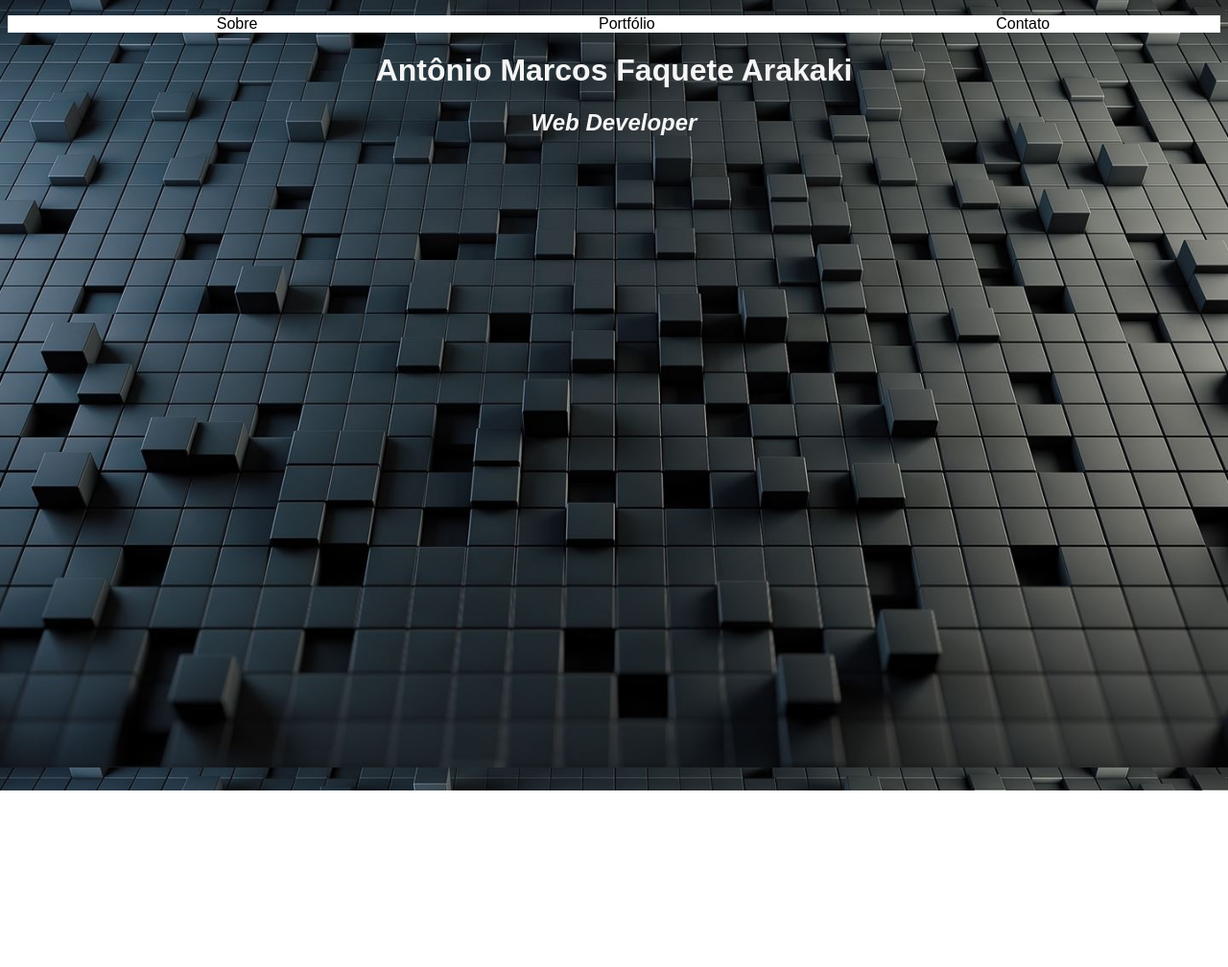
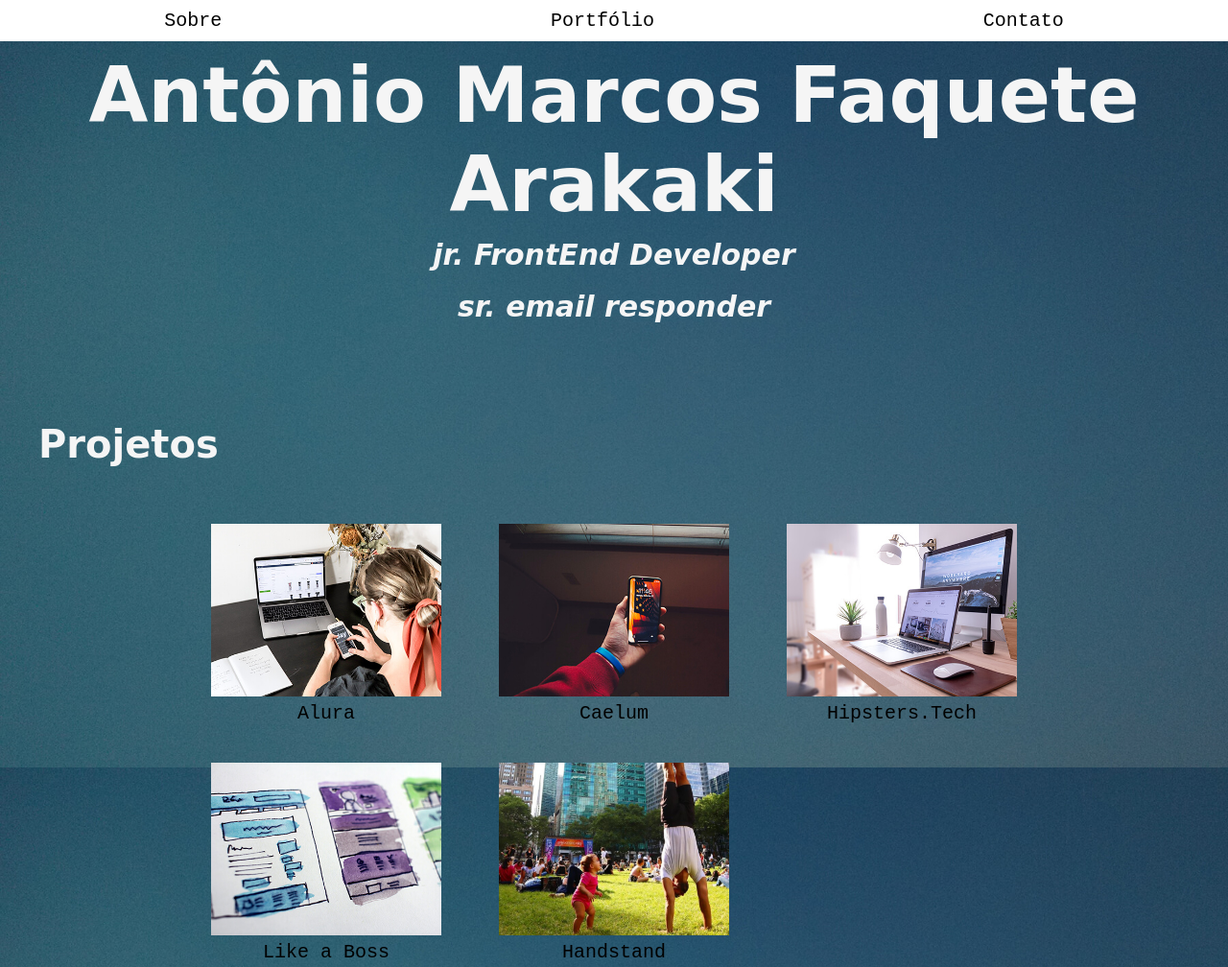
Before and after one commit to marcosfaquete/Alura-Imersao-Pagina-Pessoal, a plain HTML site: page index.html in a window 1280 px wide. Shown: the top 1008 px of the page at 96% size. Before the commit the page ends 824 px from the top, so only its background shows below. Drawn offline with Linux system fonts and the light colour scheme.

Commit message:
Pagina Pessoal

```diff
--- a/index.html
+++ b/index.html
@@ -6,7 +6,7 @@
     <meta http-equiv="X-UA-Compatible" content="IE=edge">
     <meta name="viewport" content="width=device-width, initial-scale=1.0">
     <link rel="stylesheet" href="style.css">
-    <title>Página Pessoal</title>
+    <title>Antônio Marcos</title>
 </head>
 
 <body>
@@ -19,9 +19,43 @@
             </ul>
         </nav>
 
-    <h1 class="site-title">Antônio Marcos Faquete Arakaki</h1>
-    <h2 class="site-subtitle">Web Developer</h2>
+    <div>
+        <h1 class="site-title">Antônio Marcos Faquete Arakaki</h1>
+        <h2 class="site-subtitle">jr. FrontEnd Developer</h2>
+        <h2 class="site-subtitle">sr. email responder</h2>
+    </div>
     </header>
+
+    <section class="portfolio">
+        <h2>Projetos</h2>
+
+        <div class="grid">
+            <figure>
+                <img class="img-portfolio" src="./img/ecommerce-creditos-s-o-c-i-a-l-c-u-t-unsplash.jpg" alt="eCommerce">
+                <figcaption>Alura</figcaption>
+            </figure>
+
+            <figure>
+                <img class="img-portfolio" src="./img/mobile-creditos-nate-grant-unsplash.jpg" alt=">Mobile">
+                <figcaption>Caelum</figcaption>
+            </figure>
+
+            <figure>
+                <img class="img-portfolio" src="./img/webdesign-creditos-domenico-loia-unsplash.jpg" alt="Web Design">
+                <figcaption>Hipsters.Tech</figcaption>
+            </figure>
+
+            <figure>
+                <img class="img-portfolio" src="./img/projpessoais-creditos-hal-gatewood-unsplash.jpg" alt="Projetos pessoais">
+                <figcaption>Like a Boss</figcaption>
+            </figure>
+
+            <figure>
+				<img class="img-portfolio" src="./img/hobby.png" alt="Handstand">
+				<figcaption>Handstand</figcaption>
+			</figure>
+        </div>
+    </section>
 
 </body>
 </html>
--- a/style.css
+++ b/style.css
@@ -1,13 +1,52 @@
+/* soft reset do css */
+* {
+    margin: 0;      /* Remove a margem*/
+    padding: 0;     /* Espaço dentro do elemento */
+    box-sizing: border-box;
+}
+
 body {
-    background-image: url('img/back.jpg');      /* Caminho da imagem */
+    background-image: url('img/fundo.jpg');      /* Caminho da imagem */
     /*background-size: 1980px 1080px; */    /* Tamanho da imagem */
     background-size: auto 100vh;            /* Tamanho da imagem */
-    font-family: Arial;
+    font-family: 'Source Code Pro', monospace;
     height: 100vh;
+    font-size: 12px;
+}
+
+/* Se a tela tiver pelo menos 400px vai carregar estes estilos */
+@media (min-width: 400px) {
+    body {
+        font-size: 14px;
+    }
+}
+
+/* breakpoint */
+@media (min-width: 600px) {
+    body {
+        font-size: 18px;
+    }
+}
+
+/* breakpoint */
+@media (min-width: 1200px) {
+    body {
+      font-size: 20px;
+    }
+  }
+
+header {
+    height: 50vh;
+    display: flex;
+    justify-content: center;
+    align-items: center;
 }
 
 .menu {
     background-color: white;
+    position: fixed;
+    width: 100vw;
+    top: 0;
 }
 
 .menu ul {
@@ -18,6 +57,12 @@ body {
 
 .menu li {
     list-style: none;
+}
+
+.menu a {
+
+    display: block;
+    padding: 10px 20px;
 }
 
 a {
@@ -35,6 +80,56 @@ a:hover {
     text-align: center;     /* Centraliza no meio */
 }
 
+.site-title {
+    font-size: 4em;
+    font-family: 'Gloria Hallelujah', cursive;
+}
+
 .site-subtitle {
     font-style: italic;
+    font-family: 'Press Start 2P', cursive;
+    line-height: 1.8em;
 }
+
+.portfolio {
+    padding: 2em;
+    height: 100vh;
+}
+
+.portfolio h2 {
+    font-family: 'Press Start 2P', cursive;
+    color: whitesmoke;
+    margin-bottom: 1.5em;
+    font-size: 2em;
+}
+
+.portfolio .grid {
+    display: grid;
+    gap: 2em;
+}
+
+@media (min-width: 560px) {
+    .portfolio .grid {
+        grid-template-columns: 240px 240px;
+    }
+}
+
+@media (min-width: 880px) {
+    .portfolio .grid {
+        grid-template-columns: repeat(3, 260px);
+        align-content: center;
+        justify-content: center;
+        heght: calc(100vh - 8em - 48px);
+    }
+}
+
+.portfolio figure {
+    text-align: center;
+}
+
+.img-portfolio {
+    height: 180px;
+    width: 240px;
+    object-fit: cover;
+    object-position: left bottom;
+}
```
Also changed, not shown: img/alura.png (added), img/caelum.png (added), img/ecommerce-creditos-s-o-c-i-a-l-c-u-t-unsplash.jpg (added), img/fundo.jpg (added), img/hispters.png (added), img/hobby.png (added), img/likeaboss.png (added), img/mobile-creditos-nate-grant-unsplash.jpg (added), img/projpessoais-creditos-hal-gatewood-unsplash.jpg (added), img/webdesign-creditos-domenico-loia-unsplash.jpg (added).
